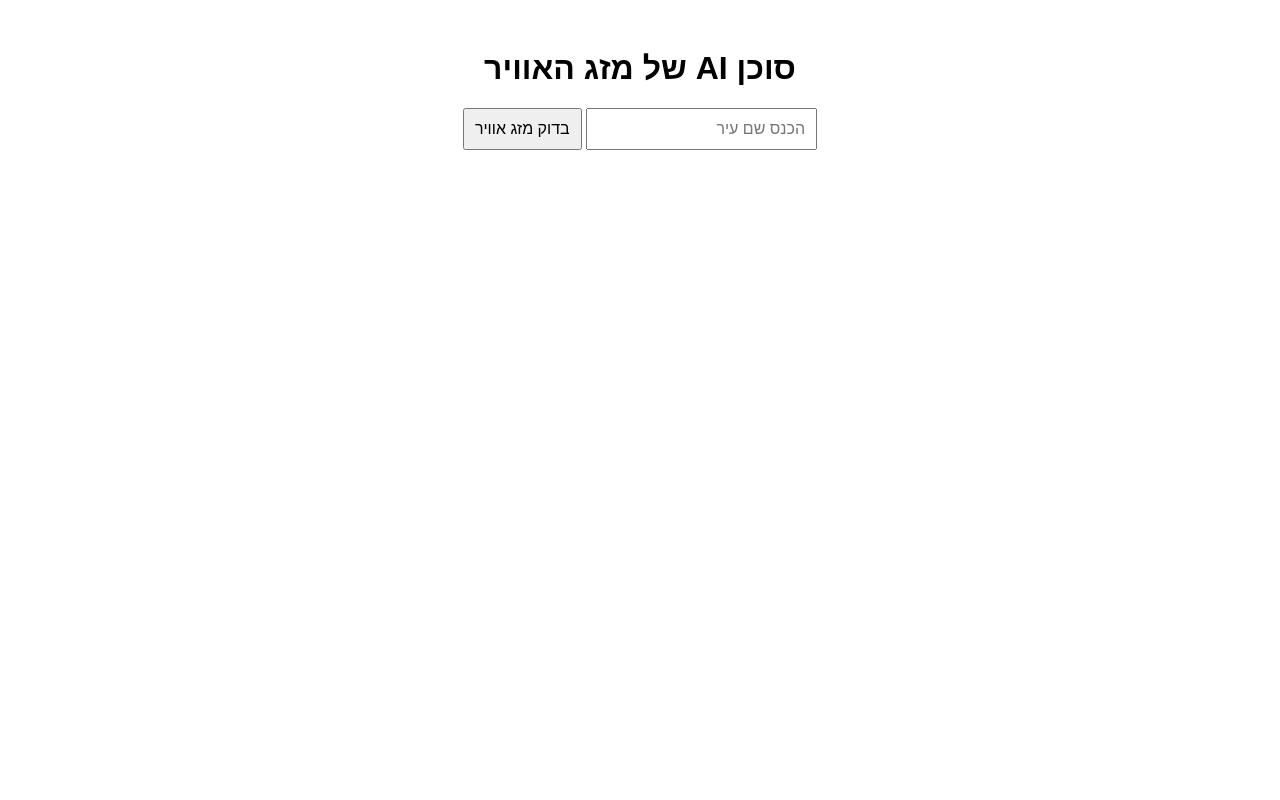
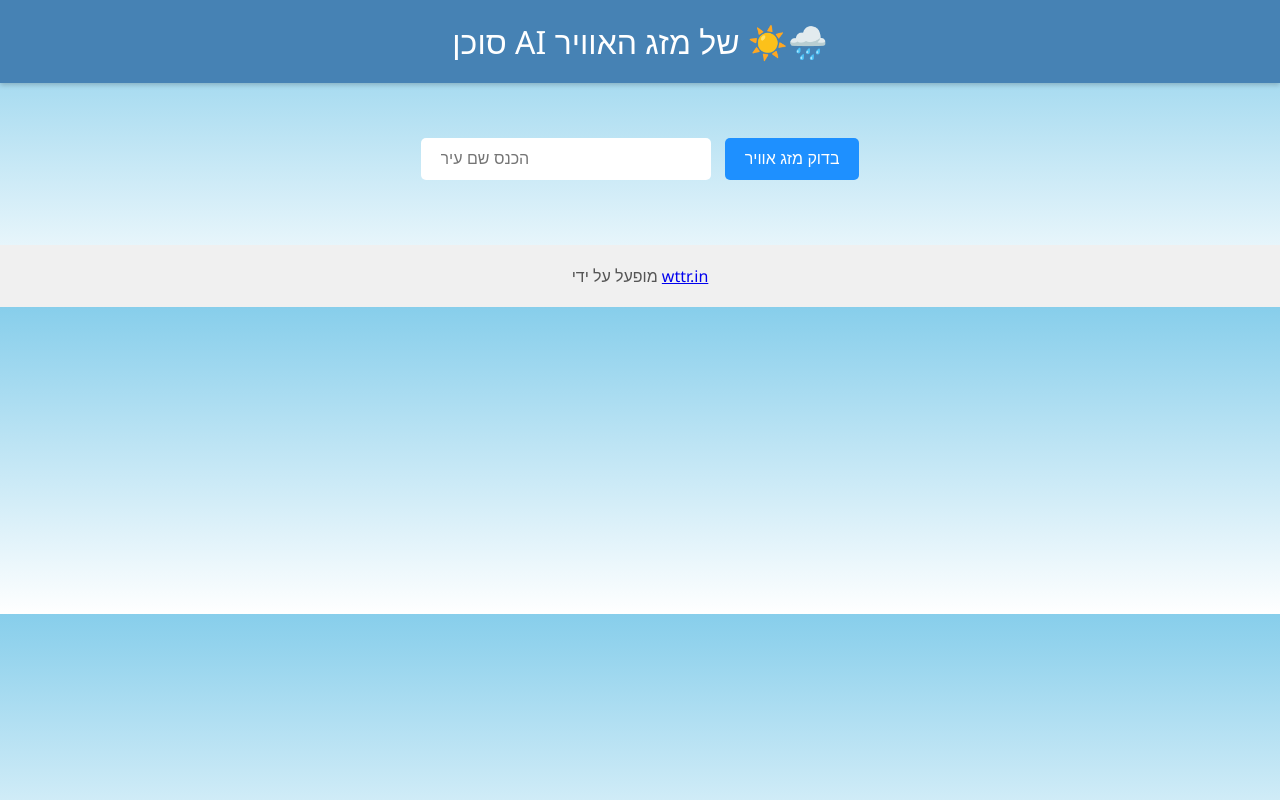
Before and after one commit to dvirber/agent77, a plain HTML site: page index.html in a window 1280 px wide. Drawn offline with Linux system fonts and the light colour scheme.

Commit message:
Update index.html

```diff
--- a/index.html
+++ b/index.html
@@ -1,21 +1,68 @@
-
 <!DOCTYPE html>
 <html lang="he">
 <head>
   <meta charset="UTF-8">
   <title>סוכן AI של מזג האוויר</title>
   <style>
-    body { font-family: Arial; text-align: center; margin-top: 50px; direction: rtl; }
-    input, button { padding: 10px; font-size: 16px; }
-    #result { margin-top: 20px; font-size: 18px; }
+    body {
+      font-family: 'Segoe UI', sans-serif;
+      text-align: center;
+      background: linear-gradient(to bottom, #87CEEB, #ffffff);
+      color: #333;
+      margin: 0;
+      padding: 0;
+    }
+    header {
+      background: #4682B4;
+      color: white;
+      padding: 20px 0;
+      font-size: 2em;
+      box-shadow: 0 2px 5px rgba(0,0,0,0.2);
+    }
+    .container {
+      margin-top: 50px;
+    }
+    input, button {
+      padding: 12px 20px;
+      font-size: 16px;
+      border: none;
+      border-radius: 5px;
+      margin: 5px;
+    }
+    input {
+      width: 250px;
+    }
+    button {
+      background-color: #1E90FF;
+      color: white;
+      cursor: pointer;
+    }
+    button:hover {
+      background-color: #1C86EE;
+    }
+    #result {
+      margin-top: 30px;
+      font-size: 20px;
+      font-weight: bold;
+    }
+    footer {
+      margin-top: 60px;
+      padding: 20px;
+      background: #f0f0f0;
+      color: #555;
+    }
   </style>
 </head>
 <body>
-  <h1>סוכן AI של מזג האוויר</h1>
-  <input type="text" id="cityInput" placeholder="הכנס שם עיר" />
-  <button onclick="getWeather()">בדוק מזג אוויר</button>
-  <div id="result"></div>
-
+  <header>סוכן AI של מזג האוויר ☀️🌧️</header>
+  <div class="container">
+    <input type="text" id="cityInput" placeholder="הכנס שם עיר" />
+    <button onclick="getWeather()">בדוק מזג אוויר</button>
+    <div id="result"></div>
+  </div>
+  <footer>
+    מופעל על ידי <a href="https://wttr.in" target="_blank">wttr.in</a>
+  </footer>
   <script>
     async function getWeather() {
       const city = document.getElementById('cityInput').value;
```
